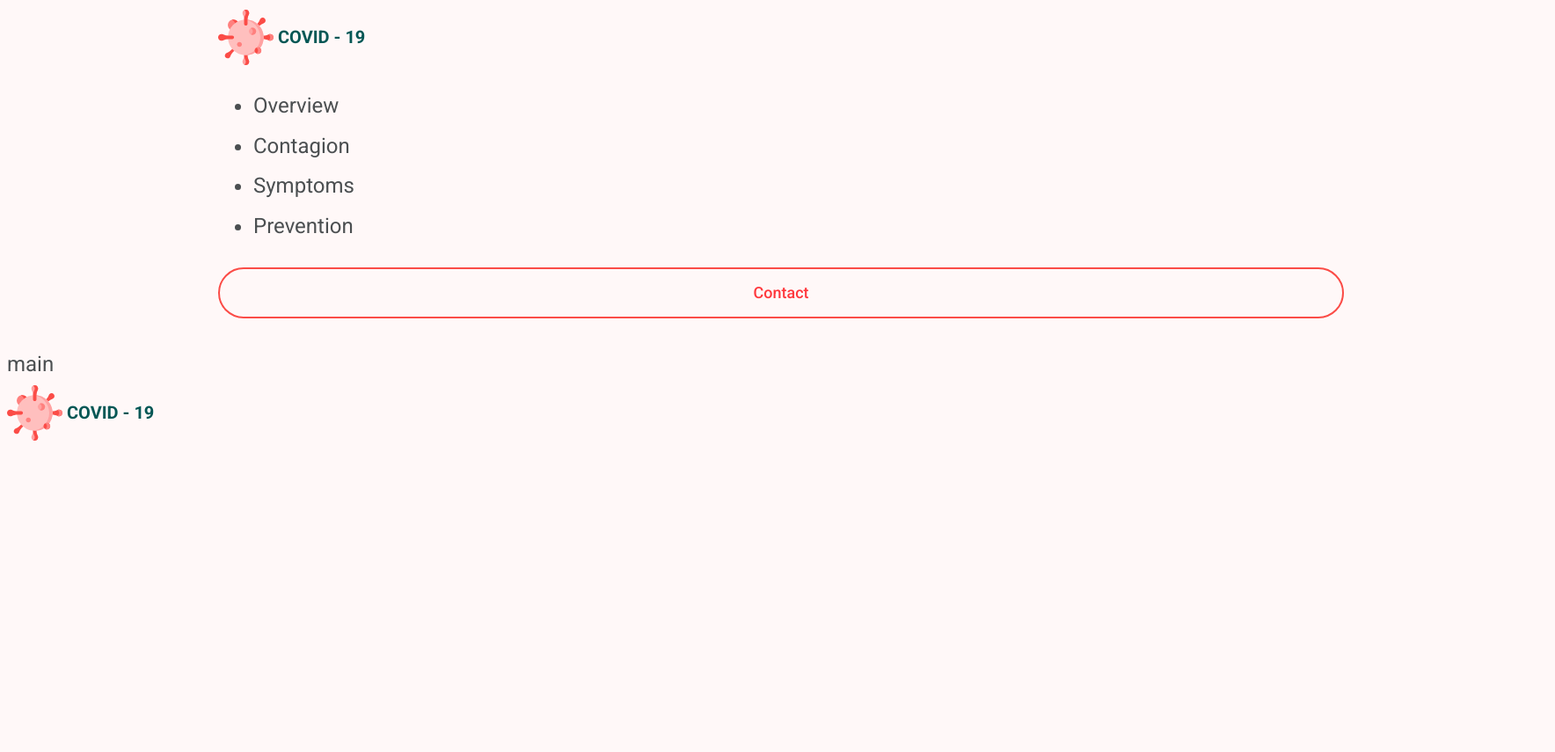
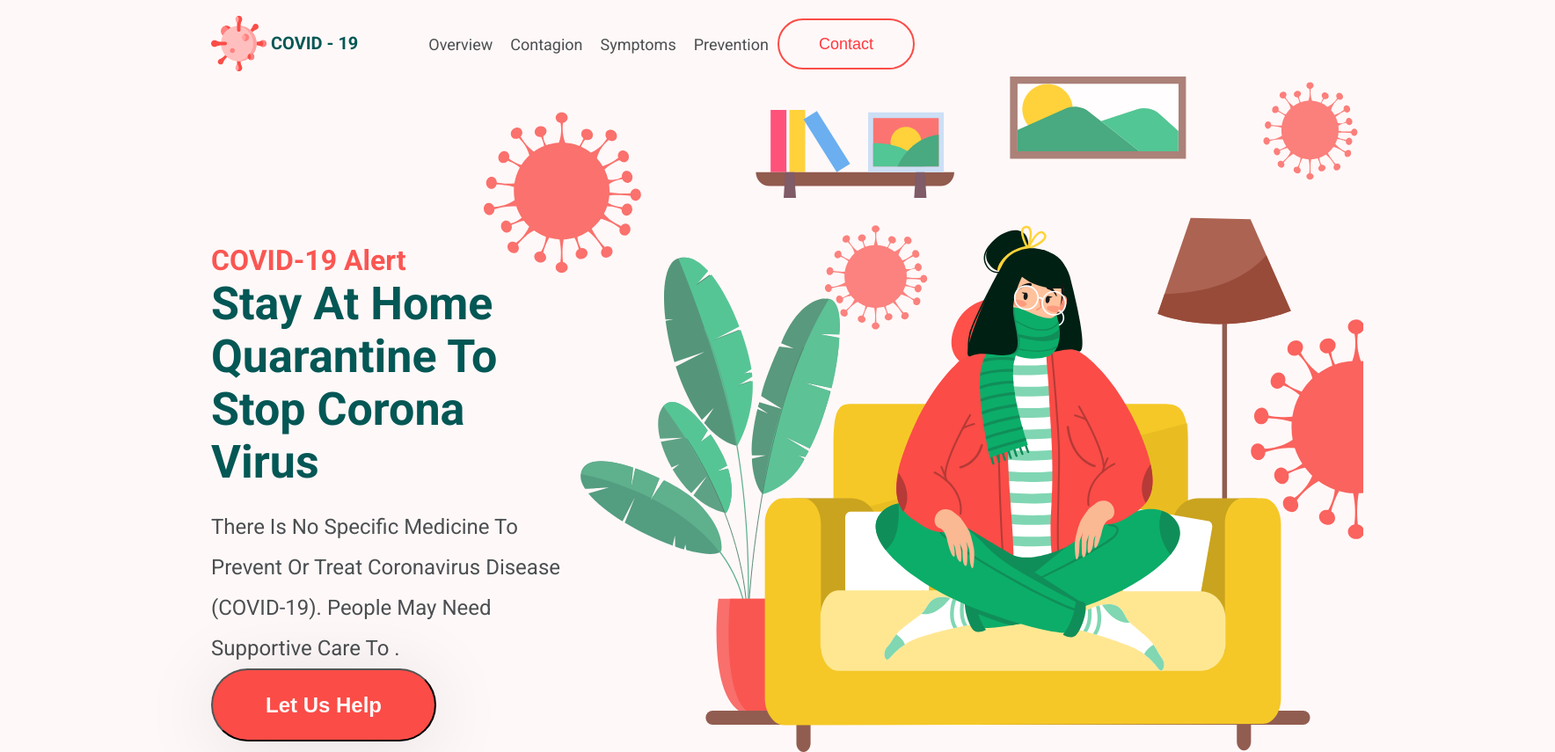
Before and after one commit to vandied/COVID-19, a website: page src/index.html in a window 1280 px wide. Shown: the part 27-882 px from the top of the page at 88% size, 1768 px wide, since content can reach past the window. Before the commit the page ends 800 px from the top, so only its background shows below. Drawn offline with Linux system fonts and the light colour scheme.

Commit message:
add first block

```diff
--- a/src/index.html
+++ b/src/index.html
@@ -10,30 +10,55 @@
     <link rel="stylesheet" href="style.css" />
     <title>COVID-19</title>
   </head>
-  <body>
+  <body class="body">
+    <div class="root">
       <header class="header">
         <div class="logo">
           <img class="logo__img" src="../images/logo.svg" alt="logo" />
           <span class="logo__text">Covid - 19</span>
         </div>
         <div class="navigation">
-        <nav class="navbar">
+          <nav class="navBar">
             <ul class="menu">
-            <li class="menu__item">Overview</li>
-            <li class="menu__item">Contagion</li>
-            <li class="menu__item">Symptoms</li>
-            <li class="menu__item">Prevention</li>
+              <li class="menu__item">
+                <a class="menu__link">Overview</a>
+              </li>
+              <li class="menu__item"><a class="menu__link">Contagion</a></li>
+              <li class="menu__item"><a class="menu__link">Symptoms</a></li>
+              <li class="menu__item"><a class="menu__link">Prevention</a></li>
             </ul>
           </nav>
-        <button class="button">Contact</button>
+          <button class="navBar__btn">Contact</button>
         </div>
       </header>
-    <main class="main">main</main>
+      <main class="main">
+        <section class="sectionWithImage">
+          <div class="textBlock">
+            <p class="textBlock_supTitle">COVID-19 Alert</p>
+            <p class="textBlock_title">
+              Stay at Home quarantine To stop Corona virus
+            </p>
+            <p class="textBlock_text">
+              There is no specific medicine to prevent or treat coronavirus
+              disease (COVID-19). People may need supportive care to .
+            </p>
+            <button class="textBlock_btn">Let Us Help</button>
+          </div>
+          <div class="imageBlock">
+            <img
+              class="imageBlock_img"
+              src="../images/stayAtHome.svg"
+              alt="girlWithTea"
+            />
+          </div>
+        </section>
+      </main>
       <footer class="footer">
         <div class="logo">
           <img class="logo__img" src="../images/logo.svg" alt="logo" />
           <span class="logo__text">Covid - 19</span>
         </div>
       </footer>
+    </div>
   </body>
 </html>
--- a/src/style.css
+++ b/src/style.css
@@ -1,15 +1,19 @@
-* {
+.root {
   width: 100%;
   max-width: 1920px;
-
+  margin: 0;
   font-family: "Roboto", sans-serif;
   font-style: normal;
   font-weight: normal;
   font-size: 24px;
   line-height: 190%;
   color: #4b4f51;
+}
 
+.body {
+  margin: 0;
   background-color: #fff8f8;
+  overflow-x: hidden;
 }
 
 .button {
@@ -24,6 +28,8 @@
 }
 
 .header {
+  display: flex;
+  justify-content: space-between;
   padding: 30px 240px;
 }
 
@@ -48,12 +54,121 @@
 }
 
 .navigation {
+  display: flex;
+  justify-content: space-between;
+  align-items: center;
 }
 
-.navbar {
+.navBar {
+}
+.navBar__btn {
+  padding: 16px 45px;
+  font-weight: 500;
+  font-size: 18px;
+  line-height: 22px;
+  color: #ff383d;
+  border: 2px solid #fb4c47;
+  box-sizing: border-box;
+  border-radius: 46px;
+  background-color: #fff8f8;
+  cursor: pointer;
+}
+.navBar__btn:hover {
+  color: #fff8f8;
+  background-color: #fb4c47;
+}
+
+.menu {
+  display: flex;
+}
+
+.menu__item {
+  padding: 0 10px;
+  list-style: none;
+}
+
+.menu__link {
+  font-weight: normal;
+  font-size: 18px;
+  line-height: 22px;
+  cursor: pointer;
+}
+
+.menu__link:hover {
+  color: #fb4c47;
+  text-decoration: underline;
 }
 
 .main {
+  padding: 30px 240px;
+}
+
+.sectionWithImage {
+  display: flex;
+}
+
+.textBlock {
+  display: flex;
+  width: 50%;
+  flex-direction: column;
+  align-items: flex-start;
+  align-content: flex-start;
+  padding: 120px 0;
+}
+
+.textBlock_supTitle {
+  margin: 0;
+  font-weight: bold;
+  font-size: 32px;
+  line-height: 39px;
+  color: #fa5652;
+}
+
+.textBlock_title {
+  margin: 0 0 20px 0;
+  font-weight: bold;
+  font-size: 52px;
+  line-height: 60px;
+  text-transform: capitalize;
+  color: #035755;
+}
+
+.textBlock_text {
+  font-weight: normal;
+  font-size: 24px;
+  line-height: 46px;
+  text-transform: capitalize;
+  color: #4b4f51;
+  margin: 0;
+}
+
+.textBlock_btn {
+  padding: 25px 60px;
+  font-weight: bold;
+  font-size: 24px;
+  line-height: 29px;
+  text-transform: capitalize;
+  color: #fff8f8;
+  background: #fb4c47;
+  box-shadow: 0px 8px 87px rgba(0, 0, 0, 0.1);
+  border-radius: 65px;
+  cursor: pointer;
+}
+
+.textBlock_btn:hover {
+  background-color: #fb4c47;
+  opacity: 0.7;
+}
+
+.imageBlock {
+  position: relative;
+  width: 50%;
+}
+.imageBlock_img {
+  position: absolute;
+  width: 1000px;
+  top: -70px;
+  left: -90px;
 }
 
 .footer {
```
Also changed, not shown: images/stayAtHome.svg (added). Lines whose indentation alone changed are shown as unchanged.
